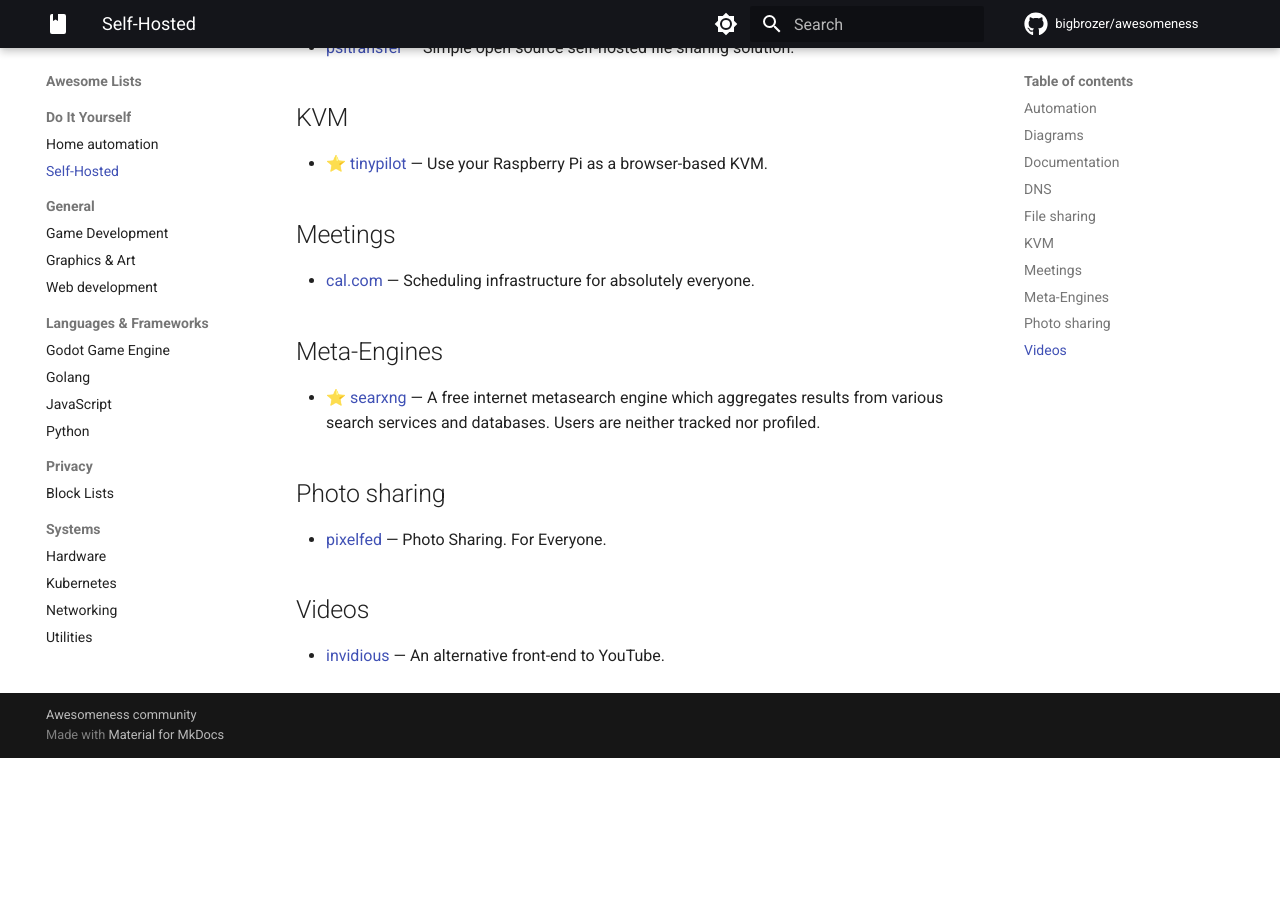
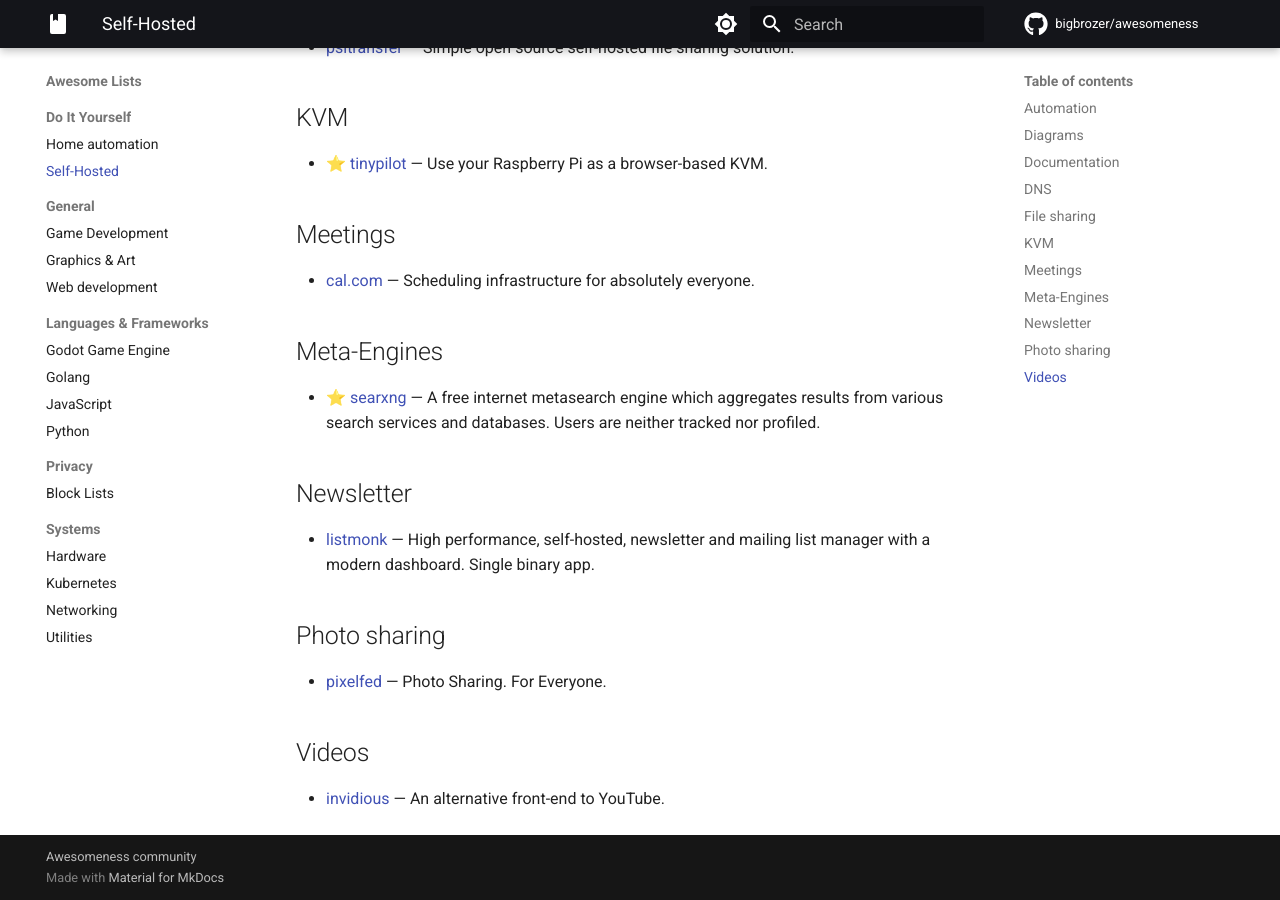
Before and after one commit to bigbrozer/awesomeness, an MkDocs documentation site: the page built from docs/lists/self-hosted.md, in a window 1280 px wide and 900 px high, scrolled down 921 px. Built offline with MkDocs 1.6.1 and Material for MkDocs 9.7.7, drawn with Linux system fonts in a browser that asks for light colours; comment, search, counter and statistics services are not loaded; before the commit the page ends 1679 px from its top, so only the background shows below that.

Commit message:
feat(self-hosted): add `listmonk`

```diff
--- a/docs/lists/self-hosted.md
+++ b/docs/lists/self-hosted.md
@@ -46,6 +46,10 @@ tags:
 
 - ⭐ [searxng](https://github.com/searxng/searxng) — A free internet metasearch engine which aggregates results from various search services and databases. Users are neither tracked nor profiled.
 
+## Newsletter
+
+- [listmonk](https://github.com/knadh/listmonk) — High performance, self-hosted, newsletter and mailing list manager with a modern dashboard. Single binary app.
+
 ## Photo sharing
 
 - [pixelfed](https://github.com/pixelfed/pixelfed) — Photo Sharing. For Everyone.
```
